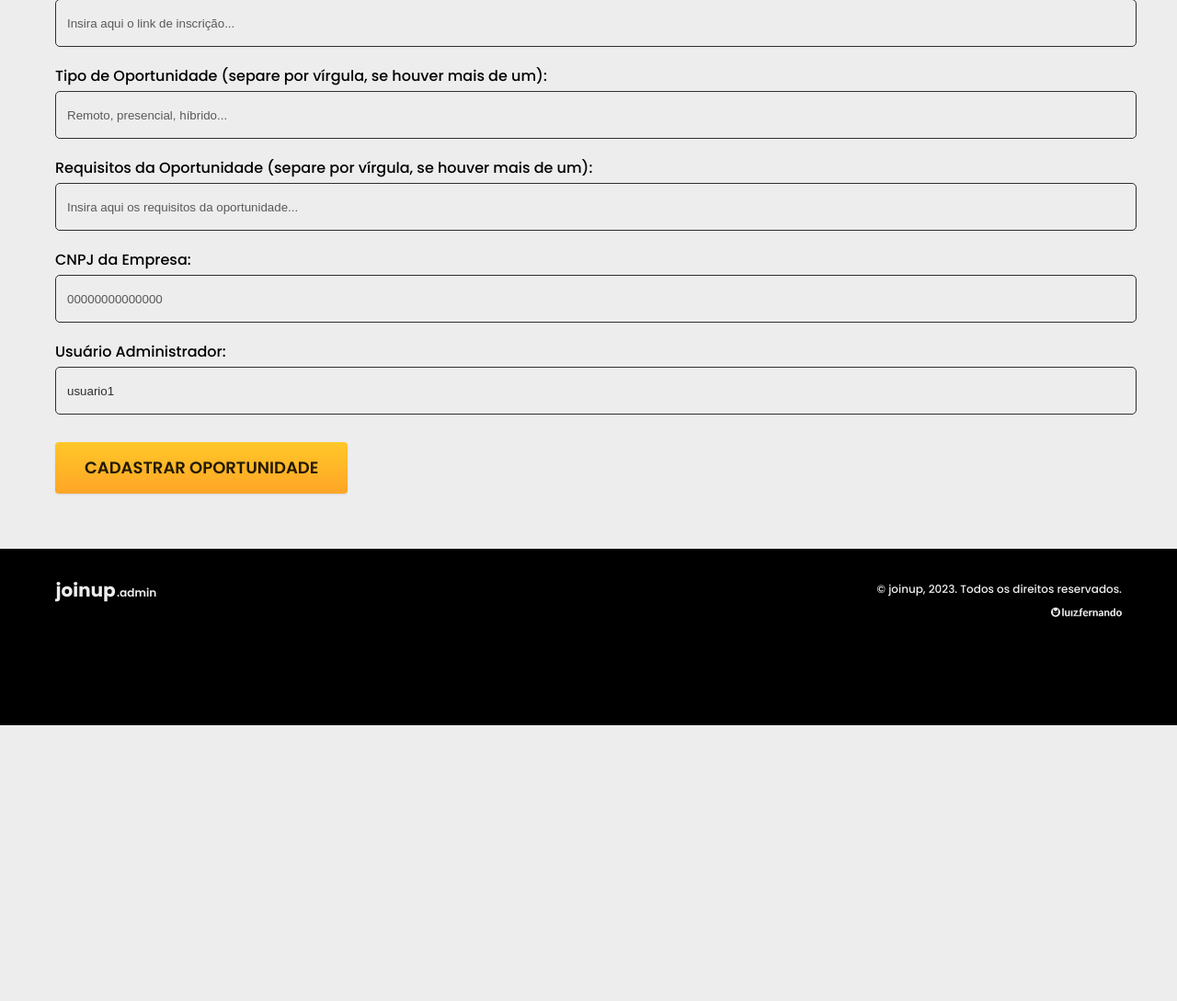
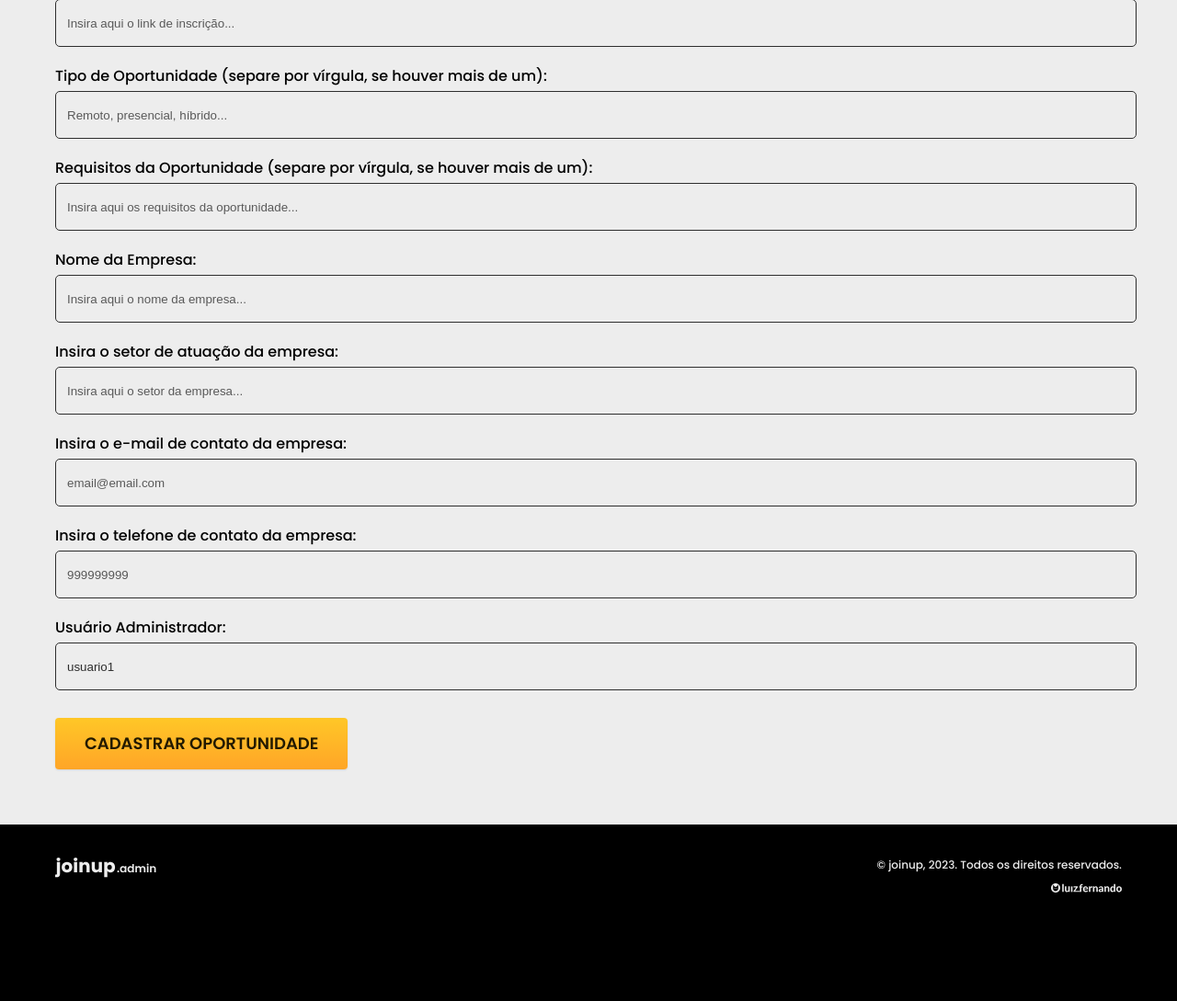
Before and after one commit to luizfernando05/projetoPABD_JoinUp, a PHP site: page /cadastroOportunidade.php in a window 1280 px wide. Shown: the part 831-1920 px from the top of the page at 92% size. Before the commit the page ends 1620 px from the top, so only its background shows below. Run offline with PHP 8.4, Linux system fonts and the light colour scheme; a user stored in the database is signed in; some libraries are stand-ins or nearby versions.

Commit message:
:sparkles: feat: inserindo campos relacionados a empresa no cadastro de uma oportunidade

```diff
--- a/joinup/view/cadastroOportunidade.php
+++ b/joinup/view/cadastroOportunidade.php
@@ -49,6 +49,7 @@
 
                 <div id="cadInfoOportunidade">
 
+                    <div class="camposOportunidade">
                         <!-- Nome da oportunidade -->
                         <label class="font-1-s color-c12" for="nomeOportunidade">Nome da oportunidade:</label>
                         <input type="text" id="nomeOportunidade" name="nomeOportunidade" placeholder="Insira aqui o nome da oportunidade..." required>
@@ -84,14 +85,29 @@
                         <!-- Requisitos da Oportunidade -->
                         <label class="font-1-s color-c12" for="requisitos">Requisitos da Oportunidade (separe por vírgula, se houver mais de um):</label>
                         <input type="text" id="requisitos" name="requisitos" placeholder="Insira aqui os requisitos da oportunidade...">
+                    </div>
 
-                    <!-- CNPJ da Empresa -->
-                    <label class="font-1-s color-c12" for="cnpjEmpresa">CNPJ da Empresa:</label>
-                    <input type="text" id="cnpjEmpresa" name="cnpjEmpresa" required placeholder="00000000000000">
+                    <div class="camposEmpresa">
+                        <!-- Nome da Empresa -->
+                        <label class="font-1-s color-c12" for="nomeEmpresa">Nome da Empresa:</label>
+                        <input type="text" id="nomeEmpresa" name="nomeEmpresa" required placeholder="Insira aqui o nome da empresa...">
+
+                        <!-- Setor de atuação da empresa -->
+                        <label class="font-1-s color-c12" for="setorEmpresa">Insira o setor de atuação da empresa:</label>
+                        <input type="text" id="setorEmpresa" name="setorEmpresa" placeholder="Insira aqui o setor da empresa..." required>
+
+                        <!-- Campo para o e-mail de contato da empresa -->
+                        <label class="font-1-s color-c12" for="emailEmpresa">Insira o e-mail de contato da empresa:</label>
+                        <input type="text" id="emailEmpresa" name="emailEmpresa" placeholder="email@email.com" required>
+
+                        <!-- Campo para o telefone de contato da empresa -->
+                        <label class="font-1-s color-c12" for="telefoneEmpresa">Insira o telefone de contato da empresa:</label>
+                        <input type="number" id="telefoneEmpresa" name="telefoneEmpresa" placeholder="999999999" required>
 
                         <!-- Usuário Administrador (preenchido automaticamente com o valor da sessão) -->
                         <label class="font-1-s color-c12" for="usuarioAdm">Usuário Administrador:</label>
                         <input type="text" id="usuarioAdm" name="usuarioAdm" value="<?php echo $_SESSION['usuarioAdm']; ?>"  required>
+                    </div>
                 </div>
 
                 <!-- Botão para enviar o formulário de cadastro -->
```
Lines whose indentation alone changed are shown as unchanged.
